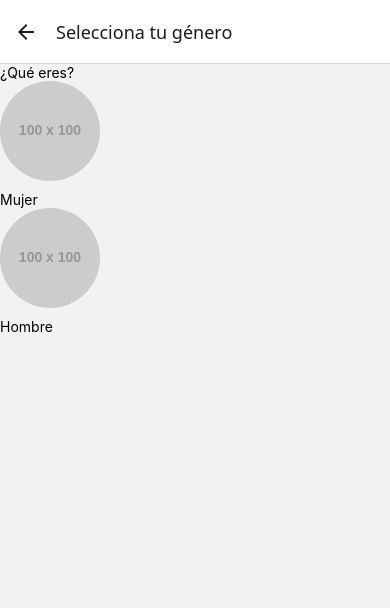
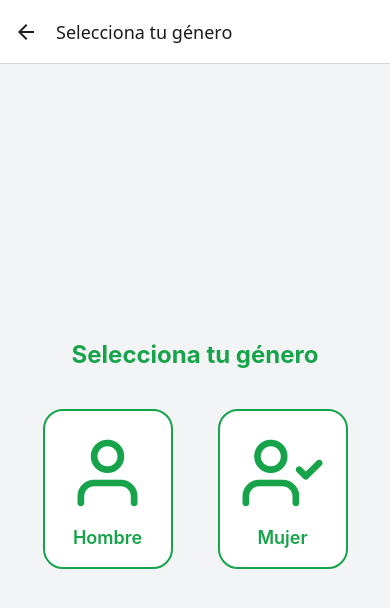
Before and after one commit to David25-gif/PowerPD, a React Native app: screen /Genero in a window 390 px wide. Shown: the top 608 px of the page. Built offline with nearby package versions, Linux system fonts and the light colour scheme.

Commit message:
se creo ObjetivoScreen y se corrigieron archivos anteriores.

```diff
--- a/screens/EdadPesoScreen.js
+++ b/screens/EdadPesoScreen.js
@@ -30,8 +30,8 @@ const EdadPesoScreen = ({ navigation }) => {
       altura: parseFloat(altura),
     });
 
-    // Navegamos a la pantalla principal (Home)
-    navigation.replace("Home");
+
+    navigation.replace("ObjetivoScreen");
   };
 
   return (
--- a/screens/GenderScreen.js
+++ b/screens/GenderScreen.js
@@ -1,68 +1,113 @@
-import React from 'react';
-import { View, Text, TouchableOpacity, Image, StyleSheet } from 'react-native';
-import styles from '../styles/styles';
-import { auth, db } from '../firebaseConfig';
-import { doc, setDoc } from 'firebase/firestore';
+import React, { useContext, useState } from "react";
+import { View, Text, TouchableOpacity, StyleSheet, Image } from "react-native";
+import { UserContext } from "../App";
+import Feather from "react-native-vector-icons/Feather";
 
-function GenderScreen({ navigation }) {
+const GenderScreen = ({ navigation }) => {
+  const { updateUserData } = useContext(UserContext);
+  const [selectedGender, setSelectedGender] = useState("");
 
-  const handleGender = async (selectedGenero) => {
-    try {
-      const user = auth.currentUser;
-
-      if (!user) {
-        alert("No hay usuario autenticado. Inicia sesión antes de continuar.");
-        return;
-      }
-
-      const uid = user.uid;
-
-      // crea o actualiza el documento
-      await setDoc(
-        doc(db, "usuarios", uid),
-        { genero: selectedGenero },
-        { merge: true } // 🔹 agrega o actualiza el campo sin borrar los demás
-      );
-
-      console.log("Género guardado correctamente:", selectedGenero);
-      navigation.replace("EdadPesoScreen", { genero: selectedGenero });
-
-    } catch (error) {
-      console.error("Error guardando genero:", error);
-      alert("Ocurrió un error guardando tu selección. Intenta nuevamente.");
-    }
+  const handleSelect = (gender) => {
+    setSelectedGender(gender);
+    updateUserData({ genero: gender });
+    setTimeout(() => navigation.replace("EdadPesoScreen"), 400);
   };
 
-  const GeneroOption = ({ label, image }) => (
-    <TouchableOpacity
-      onPress={() => handleGender(label)}
-      style={[
-        styles.genderOption,
-        label === 'Mujer' ? { borderColor: '#9C27B0' } : { borderColor: '#2196F3' }
-      ]}
-    >
-      <Image source={{ uri: image }} style={localStyles.genderImage} />
-      <Text style={styles.genderText}>{label}</Text>
-    </TouchableOpacity>
-  );
+  return (
+    <View style={styles.container}>
+      <Text style={styles.title}>Selecciona tu género</Text>
 
-  return (
-    <View style={styles.genderContainer}>
-      <Text style={styles.title}>¿Qué eres?</Text>
-      <GeneroOption label="Mujer" image='https://via.placeholder.com/100x100/9C27B0/ffffff?text=F' />
-      <GeneroOption label="Hombre" image='https://via.placeholder.com/100x100/2196F3/ffffff?text=M' />
+      <View style={styles.genderContainer}>
+        <TouchableOpacity
+          style={[
+            styles.genderCard,
+            selectedGender === "Hombre" && styles.selectedCard,
+          ]}
+          onPress={() => handleSelect("Hombre")}
+        >
+          <Feather
+            name="user"
+            size={80}
+            color={selectedGender === "Hombre" ? "#fff" : "#16a34a"}
+          />
+          <Text
+            style={[
+              styles.genderText,
+              selectedGender === "Hombre" && styles.selectedText,
+            ]}
+          >
+            Hombre
+          </Text>
+        </TouchableOpacity>
+
+        <TouchableOpacity
+          style={[
+            styles.genderCard,
+            selectedGender === "Mujer" && styles.selectedCard,
+          ]}
+          onPress={() => handleSelect("Mujer")}
+        >
+          <Feather
+            name="user-check"
+            size={80}
+            color={selectedGender === "Mujer" ? "#fff" : "#16a34a"}
+          />
+          <Text
+            style={[
+              styles.genderText,
+              selectedGender === "Mujer" && styles.selectedText,
+            ]}
+          >
+            Mujer
+          </Text>
+        </TouchableOpacity>
+      </View>
     </View>
   );
-}
+};
 
-// Estilos locales solo para la imagen, sin tocar el styles importado
-const localStyles = StyleSheet.create({
-  genderImage: {
-    width: 100,
-    height: 100,
-    borderRadius: 50,
-    marginBottom: 10,
+export default GenderScreen;
+
+const styles = StyleSheet.create({
+  container: {
+    flex: 1,
+    backgroundColor: "#f3f4f6",
+    alignItems: "center",
+    justifyContent: "center",
+    paddingHorizontal: 20,
+  },
+  title: {
+    fontSize: 24,
+    fontWeight: "bold",
+    color: "#16a34a",
+    marginBottom: 40,
+  },
+  genderContainer: {
+    flexDirection: "row",
+    justifyContent: "space-around",
+    width: "100%",
+  },
+  genderCard: {
+    alignItems: "center",
+    justifyContent: "center",
+    backgroundColor: "#fff",
+    borderWidth: 2,
+    borderColor: "#16a34a",
+    borderRadius: 20,
+    padding: 20,
+    width: 130,
+    height: 160,
+  },
+  selectedCard: {
+    backgroundColor: "#16a34a",
+  },
+  genderText: {
+    marginTop: 10,
+    fontSize: 18,
+    color: "#16a34a",
+    fontWeight: "600",
+  },
+  selectedText: {
+    color: "#fff",
   },
 });
-
-export default GenderScreen;
--- /dev/null
+++ b/screens/ObjetivoScreen.js
@@ -0,0 +1,119 @@
+import React, { useState, useContext } from "react";
+import { View, Text, TouchableOpacity, StyleSheet } from "react-native";
+import { UserContext } from "../App";
+
+const objetivos = ["Tonificar", "Perder peso", "Ganar músculo"];
+const niveles = ["Principiante", "Intermedio", "Avanzado"];
+
+const ObjetivoScreen = ({ navigation }) => {
+  const { updateUserData } = useContext(UserContext);
+  const [objetivo, setObjetivo] = useState("");
+  const [nivel, setNivel] = useState("");
+
+  const handleContinue = () => {
+    if (!objetivo || !nivel) {
+      alert("Selecciona un objetivo y un nivel.");
+      return;
+    }
+
+    updateUserData({ objetivo, nivel });
+    navigation.replace("Home");
+  };
+
+  return (
+    <View style={styles.container}>
+      <Text style={styles.title}>Selecciona tu objetivo</Text>
+      {objetivos.map((item) => (
+        <TouchableOpacity
+          key={item}
+          style={[
+            styles.option,
+            objetivo === item && styles.optionSelected,
+          ]}
+          onPress={() => setObjetivo(item)}
+        >
+          <Text
+            style={[
+              styles.optionText,
+              objetivo === item && styles.optionTextSelected,
+            ]}
+          >
+            {item}
+          </Text>
+        </TouchableOpacity>
+      ))}
+
+      <Text style={[styles.title, { marginTop: 30 }]}>Selecciona tu nivel</Text>
+      {niveles.map((item) => (
+        <TouchableOpacity
+          key={item}
+          style={[styles.option, nivel === item && styles.optionSelected]}
+          onPress={() => setNivel(item)}
+        >
+          <Text
+            style={[
+              styles.optionText,
+              nivel === item && styles.optionTextSelected,
+            ]}
+          >
+            {item}
+          </Text>
+        </TouchableOpacity>
+      ))}
+
+      <TouchableOpacity style={styles.button} onPress={handleContinue}>
+        <Text style={styles.buttonText}>Continuar</Text>
+      </TouchableOpacity>
+    </View>
+  );
+};
+
+export default ObjetivoScreen;
+
+const styles = StyleSheet.create({
+  container: {
+    flex: 1,
+    backgroundColor: "#f3f4f6",
+    alignItems: "center",
+    justifyContent: "center",
+    paddingHorizontal: 20,
+  },
+  title: {
+    fontSize: 20,
+    fontWeight: "bold",
+    marginBottom: 10,
+    color: "#16a34a",
+  },
+  option: {
+    width: "100%",
+    padding: 12,
+    borderWidth: 1,
+    borderColor: "#d1d5db",
+    borderRadius: 10,
+    marginVertical: 5,
+    backgroundColor: "#fff",
+  },
+  optionSelected: {
+    backgroundColor: "#16a34a",
+  },
+  optionText: {
+    textAlign: "center",
+    color: "#374151",
+  },
+  optionTextSelected: {
+    color: "#fff",
+    fontWeight: "bold",
+  },
+  button: {
+    backgroundColor: "#16a34a",
+    marginTop: 30,
+    paddingVertical: 12,
+    paddingHorizontal: 40,
+    borderRadius: 10,
+  },
+  buttonText: {
+    color: "#fff",
+    fontWeight: "600",
+    fontSize: 16,
+  },
+});
--- a/screens/PerfilScreen.js
+++ b/screens/PerfilScreen.js
@@ -1,12 +1,19 @@
-// screens/PerfilScreen.js
-import React, { useContext, useState } from 'react';
-import { View, Text, StyleSheet, SafeAreaView, TouchableOpacity, Modal, TextInput } from 'react-native';
-import { UserContext } from '../App';
-import FeatherIcon from 'react-native-vector-icons/Feather';
+import React, { useContext, useState } from "react";
+import {
+  View,
+  Text,
+  StyleSheet,
+  SafeAreaView,
+  TouchableOpacity,
+  Modal,
+  TextInput,
+  ScrollView,
+} from "react-native";
+import { UserContext } from "../App";
+import FeatherIcon from "react-native-vector-icons/Feather";
 
 const GREEN = "#16a34a";
 
-// Componente para una fila de información estática
 const ProfileItem = ({ icon, label, value }) => (
   <View style={styles.itemRow}>
     <View style={styles.itemContent}>
@@ -17,52 +24,41 @@ const ProfileItem = ({ icon, label, value }) => (
   </View>
 );
 
-const PerfilScreen = ({ navigation }) => {
+const PerfilScreen = () => {
   const { userData, updateUserData } = useContext(UserContext);
-    const [isRatingModalVisible, setRatingModalVisible] = useState(false);
-    const [tempRating, setTempRating] = useState(String(userData.valoracion || 5));
-    const [ratingError, setRatingError] = useState('');
+  const [isEditing, setIsEditing] = useState(false);
 
-    // Evitar que userData sea undefined
+  // Estado temporal para edición
+  const [formData, setFormData] = useState({ ...userData });
+
+  const handleChange = (field, value) => {
+    setFormData((prev) => ({ ...prev, [field]: value }));
+  };
+
+  const saveChanges = () => {
+    updateUserData(formData);
+    setIsEditing(false);
+  };
+
   if (!userData) {
     return (
       <SafeAreaView style={styles.safeArea}>
-                <Text style={{ textAlign:'center', marginTop:50 }}>Cargando perfil...</Text>
+        <Text style={{ textAlign: "center", marginTop: 50 }}>
+          Cargando perfil...
+        </Text>
       </SafeAreaView>
     );
   }
 
-    const toggleNotifications = () => {
-        updateUserData({ notificacionesActivas: !userData.notificacionesActivas });
-    };
-
-    const openRatingModal = () => {
-        setRatingError('');
-        setTempRating(String(userData.valoracion || 5));
-        setRatingModalVisible(true);
-    }
-
-    const handleSaveRating = () => {
-        setRatingError('');
-        const newRating = parseFloat(tempRating);
-        if (isNaN(newRating) || newRating < 1 || newRating > 5 || !Number.isInteger(newRating)) {
-            setRatingError("La valoración debe ser un número entero entre 1 y 5.");
-            return;
-        }
-        updateUserData({ valoracion: newRating });
-        setRatingModalVisible(false);
-    };
-
   return (
     <SafeAreaView style={styles.safeArea}>
-            <View style={styles.container}>
+      <ScrollView contentContainerStyle={styles.container}>
         <Text style={styles.header}>Bienvenido, {userData.nombre}</Text>
 
-                {/* Tarjeta de Resumen General */}
         <View style={styles.card}>
           <View style={styles.profileHeader}>
             <FeatherIcon
-                            name={userData.genero === 'Hombre' ? 'user' : 'user-check'}
+              name={userData.genero === "Hombre" ? "user" : "user-check"}
               size={40}
               color={GREEN}
               style={styles.avatar}
@@ -75,77 +71,93 @@ const PerfilScreen = ({ navigation }) => {
 
           <TouchableOpacity
             style={styles.editButton}
-                        onPress={() => navigation.navigate('Configuration')}
+            onPress={() => {
+              setFormData({ ...userData });
+              setIsEditing(true);
+            }}
           >
             <Text style={styles.editButtonText}>Editar Perfil</Text>
           </TouchableOpacity>
         </View>
 
-                {/* Tarjeta de Datos Físicos */}
         <View style={styles.card}>
           <Text style={styles.cardHeader}>Datos Físicos y Objetivos</Text>
+          <ProfileItem icon="user" label="Género" value={userData.genero} />
           <ProfileItem icon="repeat" label="Objetivo" value={userData.objetivo} />
+          <ProfileItem icon="award" label="Nivel" value={userData.nivel} />
+          <ProfileItem icon="calendar" label="Edad" value={`${userData.edad} años`} />
+          <ProfileItem icon="package" label="Peso" value={`${userData.peso} kg`} />
           <ProfileItem icon="maximize" label="Altura" value={`${userData.altura} cm`} />
-                    <ProfileItem icon="package" label="Peso" value={`${userData.peso} kg`} />
-                    <ProfileItem icon="calendar" label="Edad" value={`${userData.edad} años`} />
-                    <ProfileItem icon="user" label="Género" value={userData.genero} />
         </View>
+      </ScrollView>
 
-                {/* Tarjeta de Ajustes */}
-                <View style={styles.card}>
-                    <Text style={styles.cardHeader}>Ajustes</Text>
+      {/* Modal de edición */}
+      <Modal visible={isEditing} animationType="slide" transparent={true}>
+        <View style={styles.modalOverlay}>
+          <ScrollView contentContainerStyle={styles.modalContainer}>
+            <Text style={styles.modalTitle}>Editar Perfil</Text>
 
-                    <View style={styles.itemRow}>
-                        <View style={styles.itemContent}>
-                            <FeatherIcon name="bell" size={20} color={GREEN} style={styles.itemIcon} />
-                            <Text style={styles.itemLabel}>Notificaciones</Text>
-                        </View>
-                        <TouchableOpacity onPress={toggleNotifications}>
-                            <FeatherIcon
-                                name={userData.notificacionesActivas ? 'toggle-right' : 'toggle-left'}
-                                size={30}
-                                color={userData.notificacionesActivas ? GREEN : '#aaa'}
+            {/* Campos editables */}
+            <TextInput
+              style={styles.input}
+              value={formData.nombre}
+              onChangeText={(t) => handleChange("nombre", t)}
+              placeholder="Nombre"
             />
+            <TextInput
+              style={styles.input}
+              value={formData.genero}
+              onChangeText={(t) => handleChange("genero", t)}
+              placeholder="Género (Hombre/Mujer)"
+            />
+            <TextInput
+              style={styles.input}
+              value={formData.objetivo}
+              onChangeText={(t) => handleChange("objetivo", t)}
+              placeholder="Objetivo"
+            />
+            <TextInput
+              style={styles.input}
+              value={formData.nivel}
+              onChangeText={(t) => handleChange("nivel", t)}
+              placeholder="Nivel"
+            />
+            <TextInput
+              style={styles.input}
+              keyboardType="numeric"
+              value={formData.edad?.toString()}
+              onChangeText={(t) => handleChange("edad", parseInt(t) || 0)}
+              placeholder="Edad"
+            />
+            <TextInput
+              style={styles.input}
+              keyboardType="numeric"
+              value={formData.peso?.toString()}
+              onChangeText={(t) => handleChange("peso", parseFloat(t) || 0)}
+              placeholder="Peso (kg)"
+            />
+            <TextInput
+              style={styles.input}
+              keyboardType="numeric"
+              value={formData.altura?.toString()}
+              onChangeText={(t) => handleChange("altura", parseFloat(t) || 0)}
+              placeholder="Altura (cm)"
+            />
+
+            <TouchableOpacity
+              style={[styles.modalButton, { backgroundColor: GREEN }]}
+              onPress={saveChanges}
+            >
+              <Text style={styles.modalButtonText}>Guardar Cambios</Text>
             </TouchableOpacity>
-                    </View>
 
-                    <TouchableOpacity style={styles.itemRow} onPress={openRatingModal}>
-                        <View style={styles.itemContent}>
-                            <FeatherIcon name="star" size={20} color={GREEN} style={styles.itemIcon} />
-                            <Text style={styles.itemLabel}>Valoración de la App</Text>
-                        </View>
-                        <Text style={styles.itemValue}>{`${userData.valoracion}/5`}</Text>
+            <TouchableOpacity
+              style={[styles.modalButton, { backgroundColor: "#999" }]}
+              onPress={() => setIsEditing(false)}
+            >
+              <Text style={styles.modalButtonText}>Cancelar</Text>
             </TouchableOpacity>
-                </View>
-            </View>
-
-            {/* Modal de Valoración */}
-            <Modal
-                animationType="fade"
-                transparent={true}
-                visible={isRatingModalVisible}
-                onRequestClose={() => setRatingModalVisible(false)}
-            >
-                <View style={styles.centeredView}>
-                    <View style={styles.modalView}>
-                        <Text style={styles.modalTitle}>Valora nuestra App</Text>
-                        <Text style={styles.modalText}>Ingresa tu valoración (1 a 5):</Text>
-                        <TextInput
-                            style={styles.ratingInput}
-                            value={tempRating}
-                            onChangeText={setTempRating}
-                            keyboardType="number-pad"
-                            placeholder="1-5"
-                            maxLength={1}
-                        />
-                        {ratingError ? <Text style={styles.errorText}>{ratingError}</Text> : null}
-                        <TouchableOpacity style={[styles.modalButton, { backgroundColor: GREEN }]} onPress={handleSaveRating}>
-                            <Text style={styles.buttonText}>Guardar Valoración</Text>
-                        </TouchableOpacity>
-                        <TouchableOpacity style={[styles.modalButton, { backgroundColor: '#aaa' }]} onPress={() => setRatingModalVisible(false)}>
-                            <Text style={styles.buttonText}>Cerrar</Text>
-                        </TouchableOpacity>
-                    </View>
+          </ScrollView>
         </View>
       </Modal>
     </SafeAreaView>
@@ -153,30 +165,94 @@ const PerfilScreen = ({ navigation }) => {
 };
 
 const styles = StyleSheet.create({
-    safeArea: { flex: 1, backgroundColor: '#f3f4f6' },
+  safeArea: { flex: 1, backgroundColor: "#f3f4f6" },
   container: { padding: 20 },
-    header: { fontSize: 24, fontWeight: 'bold', marginBottom: 20, color: '#333', textAlign: 'center' },
-    card: { backgroundColor: '#fff', borderRadius: 12, padding: 15, marginBottom: 20, shadowColor: "#000", shadowOffset: { width:0, height:1 }, shadowOpacity: 0.2, shadowRadius: 1.41, elevation:2 },
-    profileHeader: { flexDirection:'row', alignItems:'center', marginBottom:10 },
-    avatar: { marginRight:15, borderWidth:2, borderColor:GREEN, padding:10, borderRadius:50 },
-    name: { fontSize:20, fontWeight:'bold', color:'#333' },
-    level: { fontSize:14, color:'#666' },
-    editButton: { backgroundColor:'#f0f0f0', padding:10, borderRadius:25, marginTop:10, alignItems:'center' },
-    editButtonText: { color:GREEN, fontWeight:'600' },
-    cardHeader: { fontSize:18, fontWeight:'bold', marginBottom:10, color:GREEN, borderBottomWidth:1, borderBottomColor:'#eee', paddingBottom:5 },
-    itemRow: { flexDirection:'row', justifyContent:'space-between', alignItems:'center', paddingVertical:10, borderBottomWidth:1, borderBottomColor:'#f7f7f7' },
-    itemContent: { flexDirection:'row', alignItems:'center' },
-    itemIcon: { marginRight:10, width:20 },
-    itemLabel: { fontSize:16, color:'#444' },
-    itemValue: { fontSize:16, fontWeight:'500', color:'#666' },
-    centeredView: { flex:1, justifyContent:'center', alignItems:'center', backgroundColor:'rgba(0,0,0,0.5)' },
-    modalView: { margin:20, backgroundColor:'white', borderRadius:20, padding:35, alignItems:'center', shadowColor:'#000', shadowOffset:{ width:0, height:2 }, shadowOpacity:0.25, shadowRadius:4, elevation:5 },
-    modalTitle: { fontSize:20, fontWeight:'bold', marginBottom:10, color:GREEN },
-    modalText: { marginBottom:10, textAlign:'center', fontSize:16 },
-    ratingInput: { borderWidth:1, borderColor:'#ccc', padding:10, borderRadius:8, width:80, textAlign:'center', fontSize:18, marginBottom:15 },
-    errorText: { color:'#dc2626', marginBottom:10, fontSize:14, fontWeight:'600', textAlign:'center' },
-    modalButton: { borderRadius:25, padding:12, elevation:2, marginTop:10, width:180 },
-    buttonText: { color:'white', fontWeight:'bold', textAlign:'center' },
+  header: {
+    fontSize: 24,
+    fontWeight: "bold",
+    marginBottom: 20,
+    color: "#333",
+    textAlign: "center",
+  },
+  card: {
+    backgroundColor: "#fff",
+    borderRadius: 12,
+    padding: 15,
+    marginBottom: 20,
+    elevation: 2,
+  },
+  profileHeader: { flexDirection: "row", alignItems: "center", marginBottom: 10 },
+  avatar: {
+    marginRight: 15,
+    borderWidth: 2,
+    borderColor: GREEN,
+    padding: 10,
+    borderRadius: 50,
+  },
+  name: { fontSize: 20, fontWeight: "bold", color: "#333" },
+  level: { fontSize: 14, color: "#666" },
+  editButton: {
+    backgroundColor: "#f0f0f0",
+    padding: 10,
+    borderRadius: 25,
+    marginTop: 10,
+    alignItems: "center",
+  },
+  editButtonText: { color: GREEN, fontWeight: "600" },
+  cardHeader: {
+    fontSize: 18,
+    fontWeight: "bold",
+    marginBottom: 10,
+    color: GREEN,
+    borderBottomWidth: 1,
+    borderBottomColor: "#eee",
+    paddingBottom: 5,
+  },
+  itemRow: {
+    flexDirection: "row",
+    justifyContent: "space-between",
+    alignItems: "center",
+    paddingVertical: 10,
+    borderBottomWidth: 1,
+    borderBottomColor: "#f7f7f7",
+  },
+  itemContent: { flexDirection: "row", alignItems: "center" },
+  itemIcon: { marginRight: 10, width: 20 },
+  itemLabel: { fontSize: 16, color: "#444" },
+  itemValue: { fontSize: 16, fontWeight: "500", color: "#666" },
+  modalOverlay: {
+    flex: 1,
+    justifyContent: "center",
+    alignItems: "center",
+    backgroundColor: "rgba(0,0,0,0.5)",
+  },
+  modalContainer: {
+    backgroundColor: "white",
+    padding: 25,
+    borderRadius: 15,
+    width: "90%",
+    marginTop: 60,
+  },
+  modalTitle: {
+    fontSize: 20,
+    fontWeight: "bold",
+    marginBottom: 20,
+    color: GREEN,
+    textAlign: "center",
+  },
+  input: {
+    borderWidth: 1,
+    borderColor: "#ccc",
+    padding: 10,
+    borderRadius: 10,
+    marginBottom: 15,
+  },
+  modalButton: {
+    borderRadius: 10,
+    padding: 12,
+    marginTop: 10,
+  },
+  modalButtonText: { color: "white", fontWeight: "bold", textAlign: "center" },
 });
 
 export default PerfilScreen;
```
Also changed, not shown: App.js (+8 -2 lines), screens/RegistroScreen.js (+37 -7 lines). Lines whose indentation alone changed are shown as unchanged.
